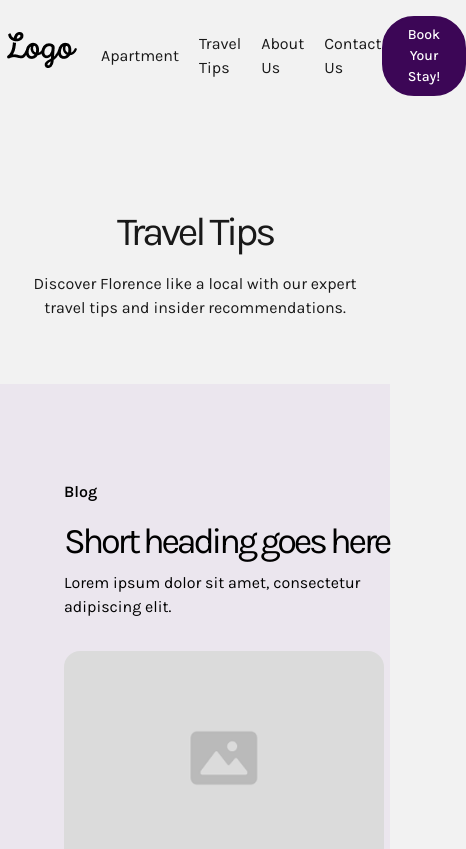
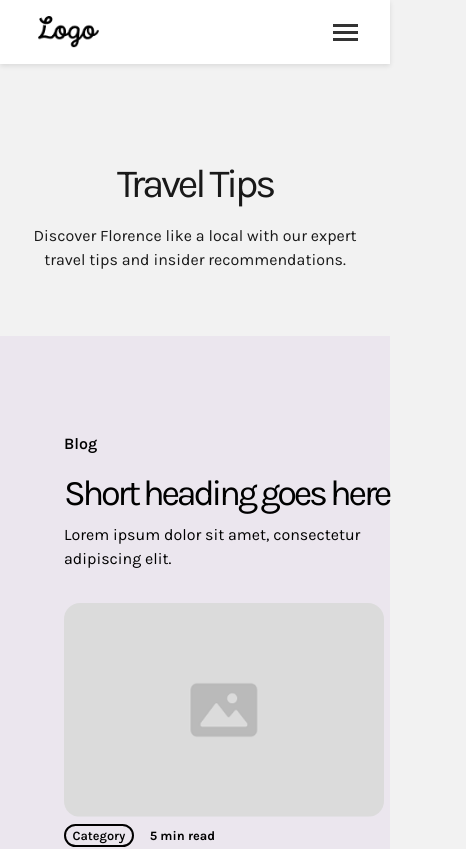
Before and after one commit to matteominin/FlorenceHomeStay, a React (Vite) app in the folder frontend/: page /travel-tips in a window 390 px wide. Shown: the top 849 px of the page, 466 px wide, since content can reach past the window. Built offline with nearby package versions, Linux system fonts and the light colour scheme.

Commit message:
Responsive header

```diff
--- a/frontend/src/components/header/Header.jsx
+++ b/frontend/src/components/header/Header.jsx
@@ -1,8 +1,15 @@
+import { useState } from 'react'
 import Button from '../button/Button'
 import logo from '../../assets/logo-black.png'
 import './Header.scss'
 
 function Header() {
+    const [isMenuOpen, setIsMenuOpen] = useState(false);
+
+    const toggleMenu = () => {
+        setIsMenuOpen(!isMenuOpen);
+    }
+
     return (
         <header className='scheme-1'>
             <div className="left">
@@ -10,7 +17,7 @@ function Header() {
                     <img src={logo} alt="logo Florence HomeStay" />
                 </a>
 
-                <ul>
+                <ul className='desktop-nav'>
                     <li>
                         <a href="/apartment">Apartment</a>
                     </li>
@@ -26,8 +33,36 @@ function Header() {
                 </ul>
             </div>
 
-            <Button>
-                <a href="">Book Your Stay!</a>
+            {/* Burger menu icon */}
+            <div className="burger-menu" onClick={toggleMenu}>
+                <div className={`line ${isMenuOpen ? 'open' : ''}`}></div>
+                <div className={`line ${isMenuOpen ? 'open' : ''}`}></div>
+                <div className={`line ${isMenuOpen ? 'open' : ''}`}></div>
+            </div>
+
+            {/* Mobile navigation */}
+            <ul className={`mobile-nav ${isMenuOpen ? 'open' : ''}`}>
+                <li>
+                    <a href="/apartment" onClick={toggleMenu}>Apartment</a>
+                </li>
+                <li>
+                    <a href="/travel-tips" onClick={toggleMenu}>Travel Tips</a>
+                </li>
+                <li>
+                    <a href="/about-us" onClick={toggleMenu}>About Us</a>
+                </li>
+                <li>
+                    <a href="/contact-us" onClick={toggleMenu}>Contact Us</a>
+                </li>
+                <li>
+                    <Button className="cta mobile-cta" onClick={toggleMenu}>
+                        <a href="#">Book Your Stay!</a>
+                    </Button>
+                </li>
+            </ul>
+
+            <Button className="desktop-cta">
+                <a href="#">Book Your Stay!</a>
             </Button>
         </header>
     )
--- a/frontend/src/components/header/Header.scss
+++ b/frontend/src/components/header/Header.scss
@@ -2,27 +2,29 @@ header {
     display: flex;
     align-items: center;
     justify-content: space-between;
-    padding: 1rem 0;
+    padding: 1rem 2rem;
+    background-color: #fff;
+    box-shadow: 0 2px 5px rgba(0, 0, 0, 0.1);
 
     .left {
         display: flex;
         flex-direction: row;
+        align-items: center;
 
         &__logo {
             margin-right: 1rem;
-        }
-
-        a {
-            height: 100%;
+            display: flex;
+            align-items: center;
 
             img {
                 display: block;
                 object-position: center;
-            }
+                height: 2rem;
+                width: auto;
             }
         }
 
-    ul {
+        .desktop-nav {
             display: flex;
             align-items: center;
             list-style: none;
@@ -39,6 +41,7 @@ header {
                 a {
                     text-decoration: none;
                     color: inherit;
+                    transition: text-decoration 0.3s ease;
 
                     &:hover {
                         text-decoration: underline;
@@ -47,3 +50,107 @@ header {
             }
         }
     }
+
+    .burger-menu {
+        display: none;
+        flex-direction: column;
+        cursor: pointer;
+        z-index: 1001;
+
+        .line {
+            width: 25px;
+            height: 3px;
+            background-color: #333;
+            margin: 2px 0;
+            transition: all 0.3s ease;
+        }
+
+        .line.open:nth-child(1) {
+            transform: translateY(7px) rotate(45deg);
+        }
+
+        .line.open:nth-child(2) {
+            opacity: 0;
+        }
+
+        .line.open:nth-child(3) {
+            transform: translateY(-7px) rotate(-45deg);
+        }
+    }
+
+    .mobile-nav {
+        display: block;
+        flex-direction: column;
+        list-style: none;
+        padding: 2rem;
+        padding-top: 5rem;
+        margin: 0;
+        position: fixed;
+        top: 0;
+        right: -100%;
+        width: 70%;
+        max-width: 300px;
+        height: 100vh;
+        background-color: #f9f9f9;
+        box-shadow: -3px 0 10px rgba(0, 0, 0, 0.1);
+        transition: right 0.3s ease-in-out;
+        z-index: 1000;
+
+        &.open {
+            right: 0;
+        }
+
+        li {
+            margin-bottom: 0.5rem;
+
+            &:last-child {
+                margin-bottom: 0;
+            }
+
+            a {
+                text-decoration: none;
+                color: #333;
+                font-size: 1.1rem;
+                font-weight: 500;
+                display: block;
+                padding: 0.5rem 0;
+
+                &:hover {
+                    color: #007bff;
+                }
+            }
+        }
+
+        .mobile-cta {
+            margin-top: 2rem;
+            width: 100%;
+            padding: 0;
+
+            a {
+                color: #fff;
+            }
+        }
+    }
+
+    .desktop-cta {
+        display: block;
+    }
+}
+
+@media (max-width: 725px) {
+    header {
+        .left {
+            .desktop-nav {
+                display: none;
+            }
+        }
+
+        .desktop-cta {
+            display: none;
+        }
+
+        .burger-menu {
+            display: flex;
+        }
+    }
+}
--- a/frontend/src/index.scss
+++ b/frontend/src/index.scss
@@ -367,11 +367,6 @@ body {
     -moz-osx-font-smoothing: grayscale;
 }
 
-/* --- END: Base Body Styles --- */
-
-
-/* --- START: Color Scheme Definitions (from _color-schemes.scss map generation) --- */
-/* These classes define the CSS variables for each scheme */
 .scheme-1 {
     --scheme-text-color: var(--color-neutral-darkest);
     --scheme-background-color: var(--color-neutral-white);
--- a/frontend/src/pages/home/components/Intro.scss
+++ b/frontend/src/pages/home/components/Intro.scss
@@ -1,6 +1,7 @@
 .home__intro {
     margin: 3rem auto 4rem auto;
     overflow: hidden;
+    padding: 0 2rem;
 
     &__container {
         display: flex;
```
Lines whose indentation alone changed are shown as unchanged.
